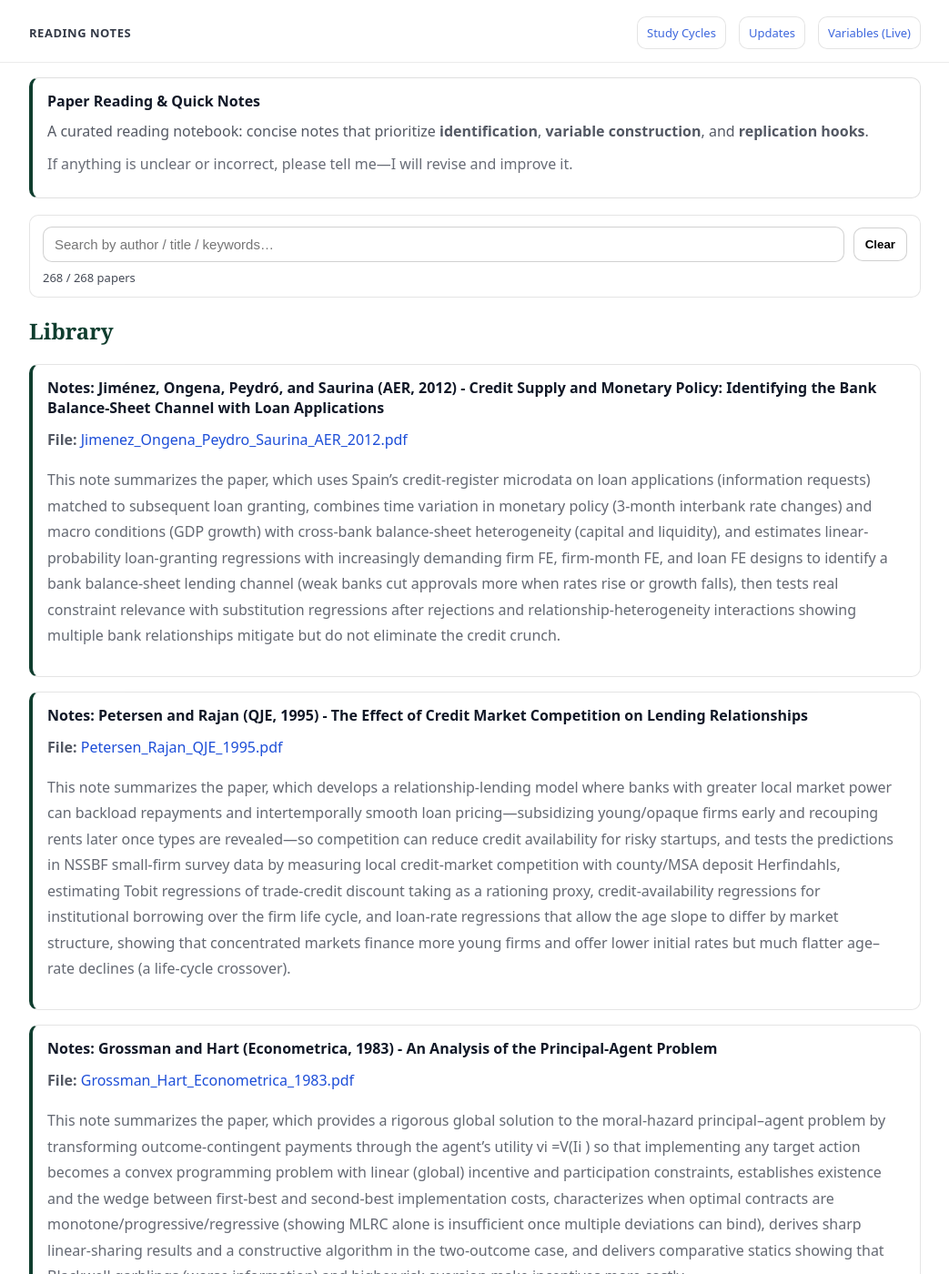
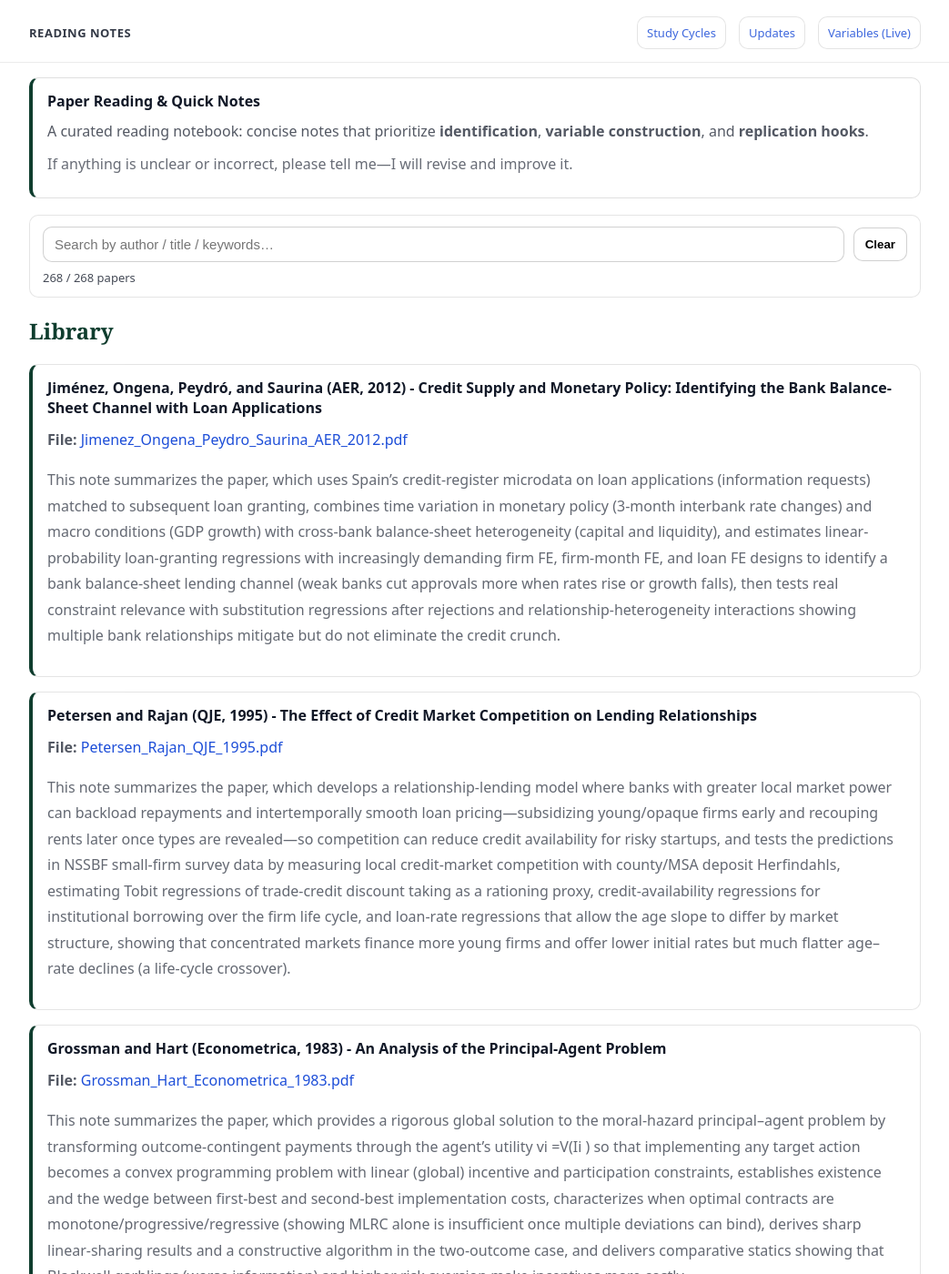
Before and after one commit to yaxinzn/study-archive, a Jekyll site: the page built from reading/index.md, in a window 1280 px wide and 1400 px high. Shown: the whole window at 91% size, without its empty margins (118-1161 px from the left). Built offline with Jekyll 4.4.1, drawn with Linux system fonts in a browser that asks for light colours; some of the changed text lies outside the part shown.

Commit message:
Remove 'Notes:' prefix from titles in reading.yml

```diff
--- a/_data/reading.yml
+++ b/_data/reading.yml
@@ -1,28 +1,28 @@
-- title: "Notes: Jiménez, Ongena, Peydró, and Saurina (AER, 2012) - Credit Supply and Monetary Policy: Identifying the Bank Balance-Sheet Channel with Loan Applications"
+- title: "Jiménez, Ongena, Peydró, and Saurina (AER, 2012) - Credit Supply and Monetary Policy: Identifying the Bank Balance-Sheet Channel with Loan Applications"
   file: "Jimenez_Ongena_Peydro_Saurina_AER_2012.pdf"
   desc: "This note summarizes the paper, which uses Spain’s credit-register microdata on loan applications (information requests) matched to subsequent loan granting, combines time variation in monetary policy (3-month interbank rate changes) and macro conditions (GDP growth) with cross-bank balance-sheet heterogeneity (capital and liquidity), and estimates linear-probability loan-granting regressions with increasingly demanding firm FE, firm-month FE, and loan FE designs to identify a bank balance-sheet lending channel (weak banks cut approvals more when rates rise or growth falls), then tests real constraint relevance with substitution regressions after rejections and relationship-heterogeneity interactions showing multiple bank relationships mitigate but do not eliminate the credit crunch."
 
-- title: "Notes: Petersen and Rajan (QJE, 1995) - The Effect of Credit Market Competition on Lending Relationships"
+- title: "Petersen and Rajan (QJE, 1995) - The Effect of Credit Market Competition on Lending Relationships"
   file: "Petersen_Rajan_QJE_1995.pdf"
   desc: "This note summarizes the paper, which develops a relationship-lending model where banks with greater local market power can backload repayments and intertemporally smooth loan pricing—subsidizing young/opaque firms early and recouping rents later once types are revealed—so competition can reduce credit availability for risky startups, and tests the predictions in NSSBF small-firm survey data by measuring local credit-market competition with county/MSA deposit Herfindahls, estimating Tobit regressions of trade-credit discount taking as a rationing proxy, credit-availability regressions for institutional borrowing over the firm life cycle, and loan-rate regressions that allow the age slope to differ by market structure, showing that concentrated markets finance more young firms and offer lower initial rates but much flatter age–rate declines (a life-cycle crossover)."
 
-- title: "Notes: Grossman and Hart (Econometrica, 1983) - An Analysis of the Principal-Agent Problem"
+- title: "Grossman and Hart (Econometrica, 1983) - An Analysis of the Principal-Agent Problem"
   file: "Grossman_Hart_Econometrica_1983.pdf"
   desc: "This note summarizes the paper, which provides a rigorous global solution to the moral-hazard principal–agent problem by transforming outcome-contingent payments through the agent’s utility vi =V(Ii ) so that implementing any target action becomes a convex programming problem with linear (global) incentive and participation constraints, establishes existence and the wedge between first-best and second-best implementation costs, characterizes when optimal contracts are monotone/progressive/regressive (showing MLRC alone is insufficient once multiple deviations can bind), derives sharp linear-sharing results and a constructive algorithm in the two-outcome case, and delivers comparative statics showing that Blackwell garblings (worse information) and higher risk aversion make incentives more costly."
 
-- title: "Notes: Bhamra and Uppal (AER, 2019) - Does Household Finance Matter? Small Financial Errors with Large Social Costs"
+- title: "Bhamra and Uppal (AER, 2019) - Does Household Finance Matter? Small Financial Errors with Large Social Costs"
   file: "Bhamra_Uppal_AER_2019.pdf"
   desc: "This note summarizes the paper, which builds a continuous-time production-economy model with many risky firms and Epstein–Zin households who exhibit familiarity bias (modeled as ambiguity that tilts portfolios toward familiar assets), calibrates the degree of underdiversification and risky shares to household data (e.g., Swedish portfolio volatilities and the equity premium), and then quantifies welfare in three layers—static mean–variance, dynamic consumption–savings responses, and general-equilibrium growth feedback—showing that seemingly small diversification mistakes (≈1%/year in static terms) can generate much larger private and social welfare losses once they reduce households’ optimal risky share, distort intertemporal consumption, and alter aggregate saving and growth, with comparative statics in impatience and EIS and robustness to preference heterogeneity."
 
-- title: "Notes: Ke (JF, 2021) - Who Wears the Pants? Gender Identity Norms and Intrahousehold Financial Decision-Making"
+- title: "Ke (JF, 2021) - Who Wears the Pants? Gender Identity Norms and Intrahousehold Financial Decision-Making"
   file: "Ke_JF_2021.pdf"
   desc: "This note summarizes the paper, which uses large U.S. household surveys (CPS-ASEC, Census/ACS, and HRS) to estimate participation regressions comparing households where only the wife versus only the husband works in finance (with rich spouse-by-spouse controls, bank-manager subsamples, and within-household “career switcher” tests), shows the husband-in-finance effect on stock market participation is systematically larger, links the gap to gender-norm proxies (working-mother exposure, plough ancestry, Southern culture, religiosity, and reported household authority), and provides causal mechanism evidence with a randomized ESPP experiment that primes gender identity and finds female identity salience reduces women’s willingness to contribute correct financial advice while male identity salience does not reduce men’s willingness to accept it, interpreting the results as intrahousehold authority frictions driven by gender identity norms."
 
-- title: "Notes: Giroud and Mueller (QJE, 2017) - Firm Leverage, Consumer Demand, and Employment Losses During the Great Recession"
+- title: "Giroud and Mueller (QJE, 2017) - Firm Leverage, Consumer Demand, and Employment Losses During the Great Recession"
   file: "Giroud_Mueller_QJE_2017.pdf"
   desc: "This note summarizes the paper, which matches U.S. Census LBD establishment employment (2007–2009) to parent-firm Compustat leverage measured pre-crisis (2006) and local Zillow house-price changes to estimate establishment-level employment regressions with rich zip/industry/firm fixed effects that interact local demand shocks with firm leverage, shows the amplification effect is concentrated in nontradable (local-demand) sectors and absent in tradables (placebo), validates the financial-constraint channel with firm-level financing, investment, and establishment-closure responses, strengthens identification by instrumenting house-price changes with Saiz (2010) housing-supply elasticity, and shows the mechanism survives aggregation in county-level employment regressions."
 
-- title: "Notes: Takahashi (AER, 2015) - Estimating a War of Attrition: The Case of the US Movie Theater Industry"
+- title: "Takahashi (AER, 2015) - Estimating a War of Attrition: The Case of the US Movie Theater Industry"
   file: "Takahashi_AER_2015.pdf"
   desc: "This note summarizes the paper, which develops and estimates a continuous-time oligopoly war-of-attrition exit model with private exit values in a declining industry, uses U.S. county-level movie-theater panel data (Film Daily Yearbooks, 1949–1959) and cross-county variation in television diffusion to identify the demand-decay path, disciplines initial conditions with an auxiliary pre-1949 entry model, and estimates the structural parameters by indirect inference to decompose slow consolidation into an oligopoly-competition component versus an additional strategic-waiting component under asymmetric information—finding sizable overall exit delay but that most comes from noncooperative oligopoly rather than private-information-driven delay."
 
@@ -34,7 +34,7 @@
   file: "Aguirregabiria_RES_1999.pdf"
   desc: "This note summarizes the paper, which builds and structurally estimates a dynamic retail model in which a supermarket chain jointly chooses prices (with asymmetric menu costs) and order quantities (with fixed ordering costs) under stockout risk so inventories and markups become strategic substitutes, uses monthly brand-level data for 534 products from a Spanish supermarket chain (1990–1992) to document cyclical markups that fall after replenishment and rise between orders, estimates the model with a Hotz–Miller-style two-stage sequential discrete-choice/GMM procedure that combines nonparametric CCPs, model-implied exclusion restrictions, and selection-corrected profit components, and runs counterfactual simulations showing that large fixed ordering costs explain roughly half of observed sales promotions and markup variability while menu-cost asymmetry plays a secondary role."
 
-- title: "Notes: Doraszelski, Lewis, and Pakes (AER, 2018) - Just Starting Out: Learning and Equilibrium in a New Market"
+- title: "Doraszelski, Lewis, and Pakes (AER, 2018) - Just Starting Out: Learning and Equilibrium in a New Market"
   file: "Doraszelski_Lewis_Pakes_AER_2018.pdf"
   desc: "This note summarizes the paper, which studies the UK electricity frequency-response market after its 2005 deregulation as a laboratory for out-of-equilibrium behavior, estimates a logit demand system with an eligibility (zero-share) model using quasi-differencing to handle persistent unobserved demand shocks, recovers marginal costs using a “weak rationality” moment that firms’ first-order-condition mistakes average to zero in the late-phase rest point (rather than assuming Nash equilibrium throughout), and then compares predicted bid paths from complete-information Nash to learning models that combine fictitious play about rivals with adaptive learning about demand parameters—showing learning fits the transition (bubble and convergence) much better while equilibrium becomes accurate only once the market stabilizes."
 
```
